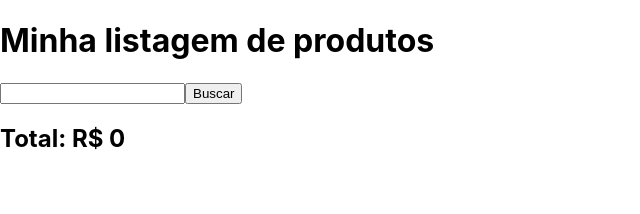
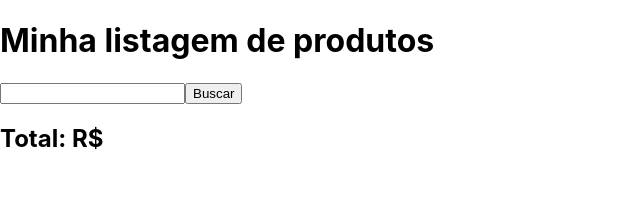
Before and after one commit to nclwgn/ignite-reactjs-06-react-performance, a React (Vite) app: page / in a window 1280 px wide. Shown: the top 214 px of the page, without its empty margins (0-640 px from the left). Built offline with nearby package versions, Linux system fonts and the light colour scheme.

Commit message:
Move some calculations to the request moment

```diff
--- a/src/components/ProductListing.tsx
+++ b/src/components/ProductListing.tsx
@@ -1,20 +1,14 @@
 import { FormEvent, useCallback, useMemo, useState } from "react";
 import { Product } from "./Product";
 
+type Results = {
+  totalPrice: number;
+  data: any[];
+}
+
 export function ProductListing() {
   const [search, setSearch] = useState('');
-  const [productList, setProductList] = useState<{
-    id: number,
-    name: string,
-    price: string
-  }[]>([]);
-
-  const totalPrice = useMemo(() => {
-    return productList.reduce((total, product) => {
-      // Costful operation with strings
-      return total + Number(product.price.replace('R$ ', '').replace(',', '.'));
-    }, 0);
-  }, [productList]);
+  const [results, setResults] = useState<Results>();
 
   async function handleSubmit(e: FormEvent) {
     e.preventDefault();
@@ -25,7 +19,12 @@ export function ProductListing() {
     const response = await fetch(`http://localhost:3333/products?q=${search}`);
     const data = await response.json();
 
-    setProductList(data);
+    const totalPrice = data.reduce((total: number, product: any) => {
+      // Costful operation with strings
+      return total + Number(product.price.replace('R$ ', '').replace(',', '.'));
+    }, 0);
+
+    setResults({ totalPrice, data });
   }
 
   const addToWishlist = useCallback((id: number) => {
@@ -47,10 +46,11 @@ export function ProductListing() {
         </button>
       </form>
 
-      <h2>Total: R$ {totalPrice.toLocaleString('pt-BR', {maximumFractionDigits: 2})}</h2>
+      <h2>Total: R$ {results?.totalPrice.toLocaleString('pt-BR', {maximumFractionDigits: 2})}</h2>
 
-      {productList.map(product => (
+      {results?.data.map((product: any) => (
         <Product
+          key={product.id}
           product={product}
           onAddToWishlist={addToWishlist}
         />
```
